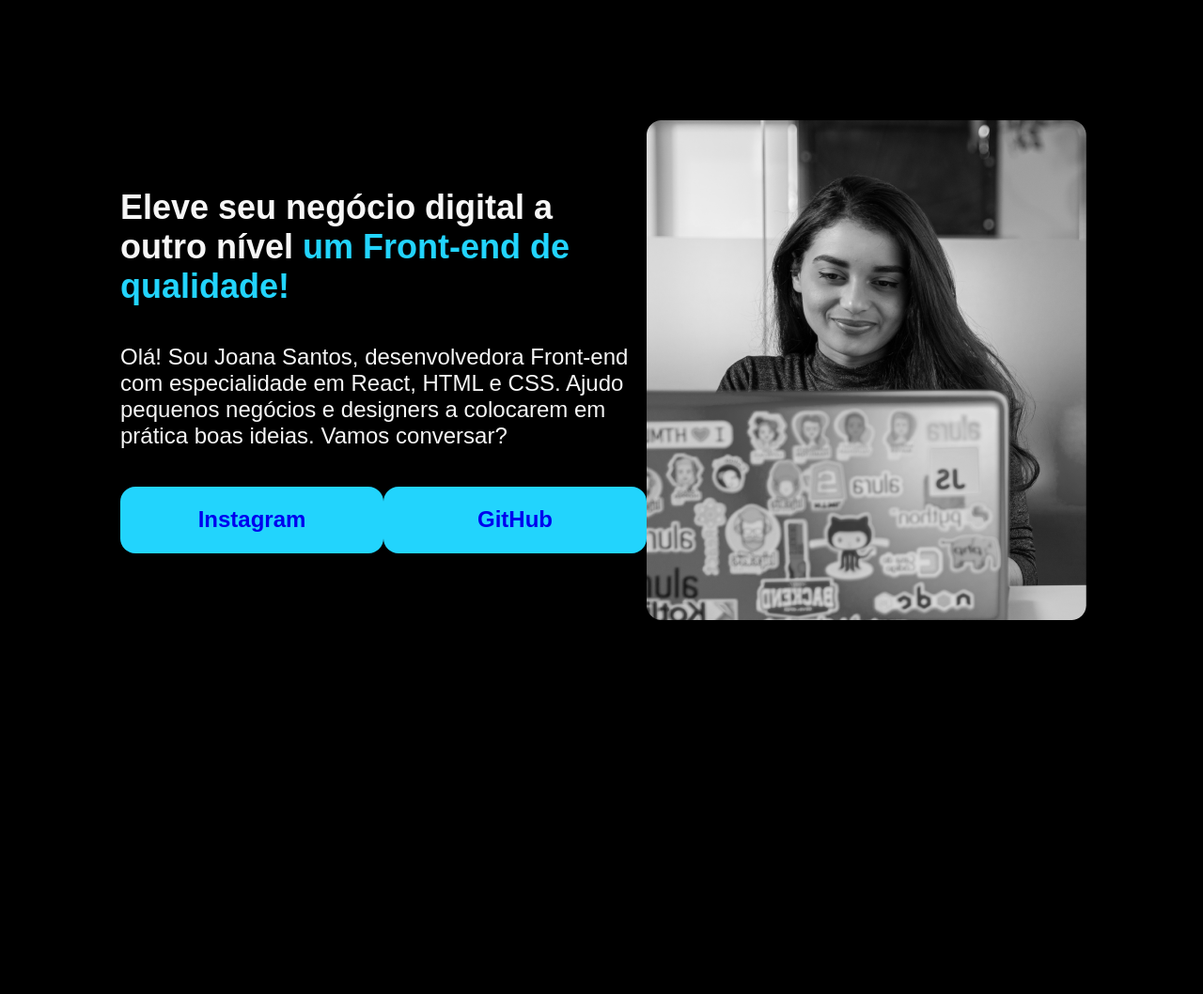
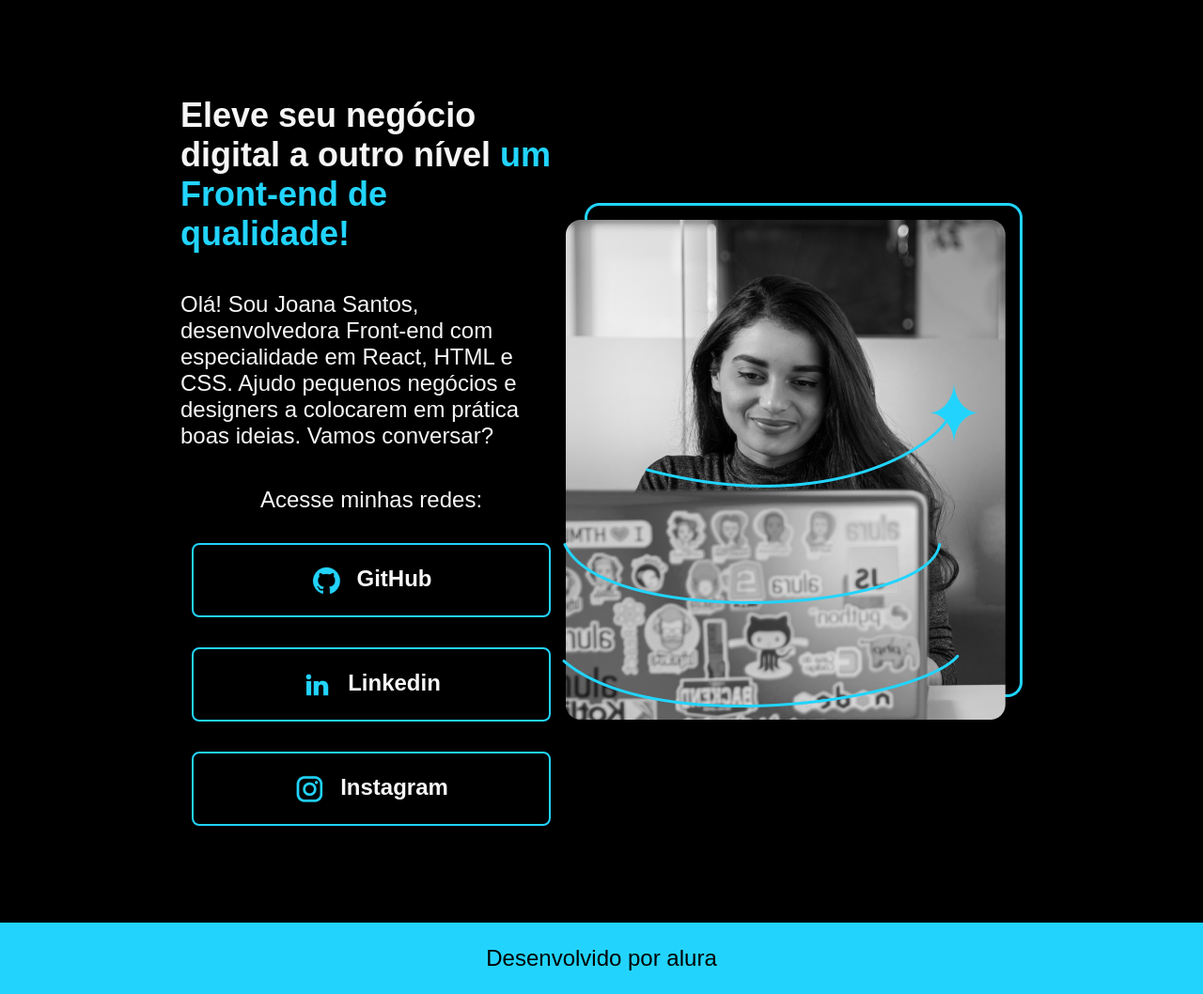
Before and after one commit to Adeher13/portifolio-alura, a plain HTML site: page index.html in a window 1280 px wide. Shown: the whole page at 94% size. Before the commit the page ends 928 px from the top, so only its background shows below. Drawn offline with Linux system fonts and the light colour scheme.

Commit message:
Estilização dos botões + footer

```diff
--- a/index.html
+++ b/index.html
@@ -17,12 +17,29 @@
             <p class="apresentacao__conteudo__texto">Olá! Sou Joana Santos, desenvolvedora Front-end com especialidade em React, HTML e CSS. Ajudo pequenos negócios e designers a colocarem em prática boas ideias. Vamos conversar?</p>
 
             <div class="apresentacao__links">
-                <a class="apresentacao__links__link" href="https://Instagram.com/rafaballerini">Instagram</a>
-                <a class="apresentacao__links__link" href="https://github.com/guilhermeonrails">GitHub</a>
+                <h2 class="apresentacao__links__subtitulo"> Acesse minhas redes:</h2>
+
+                <a class="apresentacao__links__link" href="https://github.com/guilhermeonrails">
+                    <img src="/assets/github.png" alt="">
+                    GitHub
+                </a>
+
+                <a class="apresentacao__links__link" href="https://github.com/guilhermeonrails">
+                    <img src="/assets/linkedin.png" alt="">
+                    Linkedin
+                </a>
+
+                <a class="apresentacao__links__link" href="https://github.com/guilhermeonrails">
+                    <img src="/assets/instagram.png" alt="">
+                    Instagram
+                </a>
+
+
             </div>
         </section>
-        <img src="imagem.png" alt="Foto da Joana Santos codando">
+        <img src="img/imagem.png" alt="Foto da Joana Santos codando">
     </main>
-    <footer></footer>
+    <footer class="rodape"> <p>Desenvolvido por alura</p></footer>
 </body>
+
 </html>
--- a/style.css
+++ b/style.css
@@ -4,7 +4,7 @@
 }
 
 body{
-    height: 100vh;
+
     box-sizing: border-box;
     background-color: black;
     color: #f6f6f6;
@@ -16,7 +16,7 @@ body{
 }
 
 .apresentacao{
-    margin: 10%;
+    padding: 8% 15%;
     display: flex;
     align-items: center;
     justify-content: space-between;
@@ -41,23 +41,50 @@ body{
 
 .apresentacao__links{
     display: flex;
+    flex-direction: column;
+    align-items: center;
     justify-content: space-between;
+    gap: 32px;
+
+}
+
+
+.apresentacao__links__subtitulo{
+
+    font-family: 'Krona one', sans-serif;
+    font-weight: 400;
+    font-size: 24px;
 }
 
 .apresentacao__links__link{
-    background-color: #22d4fd;
-    width: 280px;
+    /* background-color: #22d4fd; */
+    display: flex;
+    justify-content: center;
+    gap: 16px;
+    border: 2px solid #22d4fd;
+    width: 378px;
     text-align: center;
-    border-radius: 16px;
+    border-radius: 8px;
     font-size: 24px;
     font-weight: 600;
     padding: 21.5px 0;
     text-decoration: none;
-    color: #00000;
+    color: #f6f6f6;
     font-family: 'Montserrat', sans-serif;
 
+}
 
+.apresentacao__links :hover{
+    background-color: #272727;
+}
 
-
+.rodape{
+    padding: 24px;
+    color: #000000;
+    background-color: #22d4fd;
+    text-align: center;
+    font-family: 'Montserrat', sans-serif;
+    font-size: 24px;
+    font-weight: 400;
 
 }
```
Also changed, not shown: assets/github.png (added), assets/instagram.png (added), assets/linkedin.png (added), assets/twitch.png (added), assets/twitter.png (added), imagem.png (deleted), img/Imagem.png (added).
